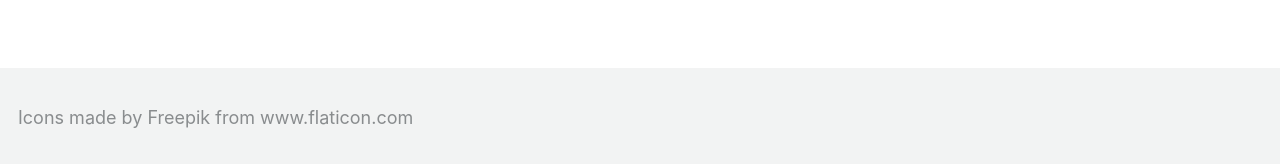
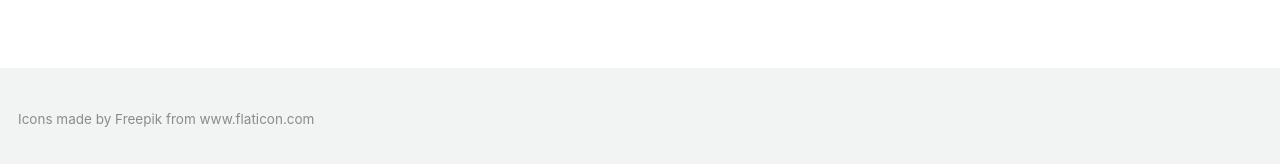
Before and after one commit to c3po-workshop/c3po-workshop.github.io, a Jekyll site: the page built from _pages/history.md, in a window 1280 px wide. Shown: the part 733-897 px from the top of the page. Built offline with Jekyll 4.4.1, drawn with Linux system fonts in a browser that asks for light colours; cached includes are drawn as plain includes; nearby versions of some CDN libraries; our own code applies the rules of GitHub Pages for plain Markdown files.

Commit message:
Make footer text smaller

```diff
--- a/_includes/footer/custom.html
+++ b/_includes/footer/custom.html
@@ -1,5 +1,5 @@
 <!-- start custom footer snippets -->
 
-Icons made by <a href="https://www.flaticon.com/authors/freepik" title="Freepik">Freepik</a> from <a href="https://www.flaticon.com/" title="Flaticon">www.flaticon.com</a>
+<small>Icons made by <a href="https://www.flaticon.com/authors/freepik" title="Freepik">Freepik</a> from <a href="https://www.flaticon.com/" title="Flaticon">www.flaticon.com</a></small>
 
 <!-- end custom footer snippets -->
```
